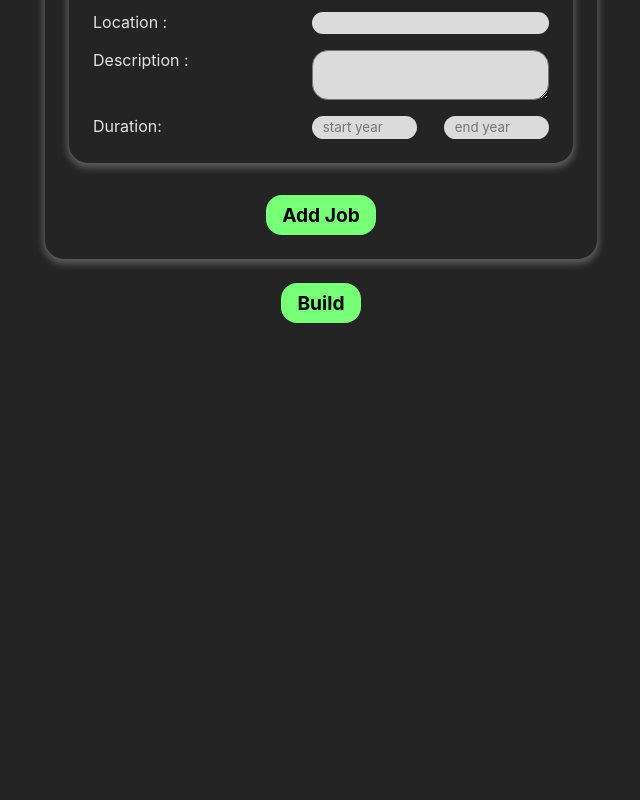
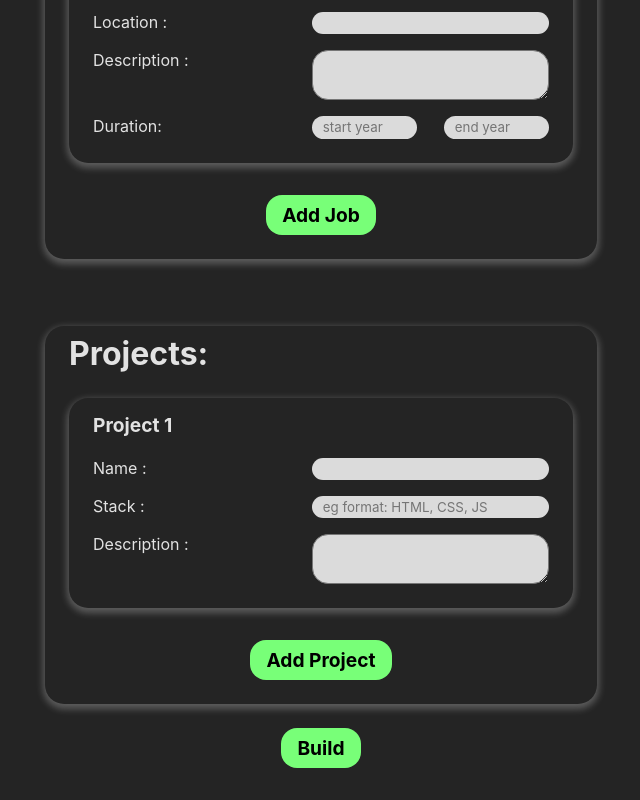
Before and after one commit to haze-09/buildCV, a React (Vite) app: page / in a window 1280 px wide. Shown: the part 1651-2451 px from the top of the page, without its empty margins (319-959 px from the left). Before the commit the page ends 2006 px from the top, so only its background shows below. Built offline with nearby package versions, Linux system fonts and the light colour scheme.

Commit message:
projects is controlled now

```diff
--- a/src/components/content.jsx
+++ b/src/components/content.jsx
@@ -11,7 +11,7 @@ function Content() {
       university: [{ degree1: {} }],
     },
     experience: [{ Job1: {} }],
-    projects: {},
+    projects: [{ project1: {} }],
     skills: {},
   });
 
--- a/src/components/form.jsx
+++ b/src/components/form.jsx
@@ -5,13 +5,13 @@ import Projects from "./form/projects";
 import Skills from "./form/skills";
 import "../styles/form.css";
 
-function Form({setFormData, formData, handleSubmit}) {
+function Form({ setFormData, formData, handleSubmit }) {
   return (
     <form onSubmit={handleSubmit}>
-      <Personal setFormData={setFormData} formData={formData}/>
-      <Education setFormData={setFormData} formData={formData}/>
+      <Personal setFormData={setFormData} formData={formData} />
+      <Education setFormData={setFormData} formData={formData} />
       <Experience setFormData={setFormData} formData={formData} />
-      {/* <Projects setFormData={setFormData} /> */}
+      <Projects setFormData={setFormData} formData={formData} />
       {/* <Skills setFormData={setFormData} /> */}
       <div className="buttons">
         <button type="submit">Build</button>
--- a/src/components/form/projects.jsx
+++ b/src/components/form/projects.jsx
@@ -1,7 +1,17 @@
 import { useState } from "react";
 import { Duration } from "./utils";
 
-function Proj({ index }) {
+function Proj({ setFormData, formData, index }) {
+  function handleChange(e) {
+    let { name, value } = e.target;
+    setFormData((prevState) => ({
+      ...prevState,
+      experience: prevState.projects.map((project, i) => {
+        return i === index ? { ...project, [name]: value } : project;
+      }),
+    }));
+  }
+
   function nameHelper(name) {
     return name + index;
   }
@@ -16,38 +26,71 @@ function Proj({ index }) {
 
       <div className="twoCol">
         <label htmlFor={name}>Name :</label>
-        <input type="text" name={name} id={name} required />
+        <input
+          type="text"
+          name="name"
+          id={name}
+          value={formData.projects[index].name || ""}
+          onChange={handleChange}
+          required
+        />
         <label htmlFor={stack}>Stack :</label>
-        <input type="text" name={stack} id={stack} placeholder="eg format: HTML, CSS, JS " required />
+        <input
+          type="text"
+          name="stack"
+          id={stack}
+          placeholder="eg format: HTML, CSS, JS "
+          value={formData.projects[index].stack || ""}
+          onChange={handleChange}
+          required
+        />
         <label htmlFor={desc}>Description :</label>
-        <textarea name={desc} id={desc} required></textarea>
+        <textarea
+          name="desc"
+          id={desc}
+          value={formData.projects[index].desc || ""}
+          onChange={handleChange}
+          required
+        ></textarea>
       </div>
     </fieldset>
   );
 }
 
-function Projects() {
-  const [projects, setProjects] = useState([0]);
-
+function Projects({ setFormData, formData }) {
   function addProj() {
-    setProjects([...projects, projects.length]);
+    setFormData((prevState) => ({
+      ...prevState,
+      projects: [
+        ...prevState.projects,
+        { [`project${prevState.projects.length + 1}`]: {} },
+      ],
+    }));
   }
 
   function removeProj() {
-    setProjects(projects.slice(0, -1));
+    setFormData((prevState) => ({
+      ...prevState,
+      projects: prevState.projects.slice(0, -1),
+    }));
   }
 
   return (
     <fieldset>
       <legend>Projects:</legend>
-      {projects.map((_, index) => (
-        <Proj key={index} index={index} />
+      {formData.projects.map((_, index) => (
+        <Proj
+          setFormData={setFormData}
+          formData={formData}
+          key={index}
+          index={index}
+        />
       ))}
       <div className="buttons">
         <button type="button" onClick={addProj}>
           Add Project
         </button>
-        {projects.length > 1 && (
+        {formData.projects.length > 1 && (
           <button type="button" onClick={removeProj}>
             Remove Project
           </button>
```
